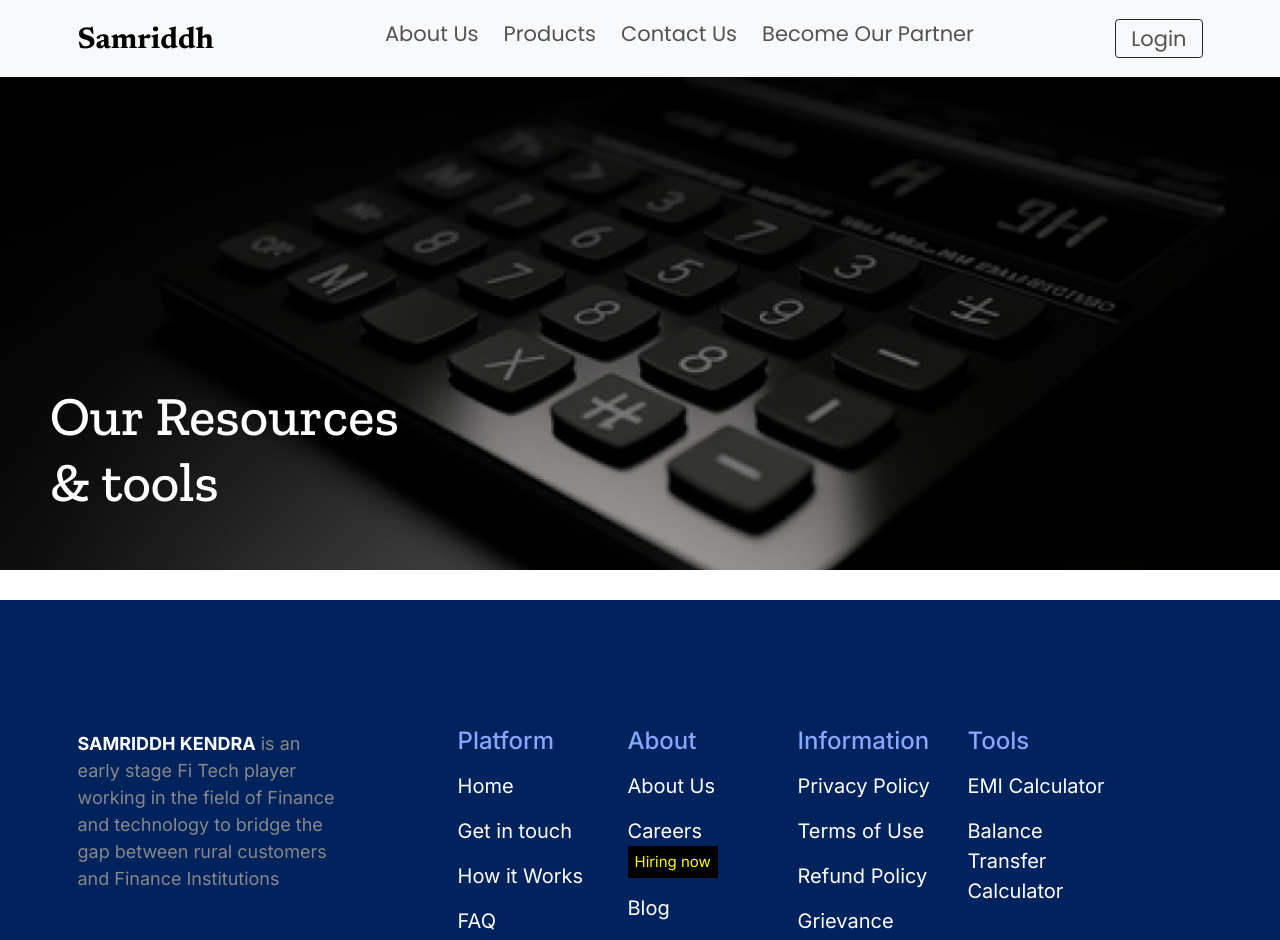
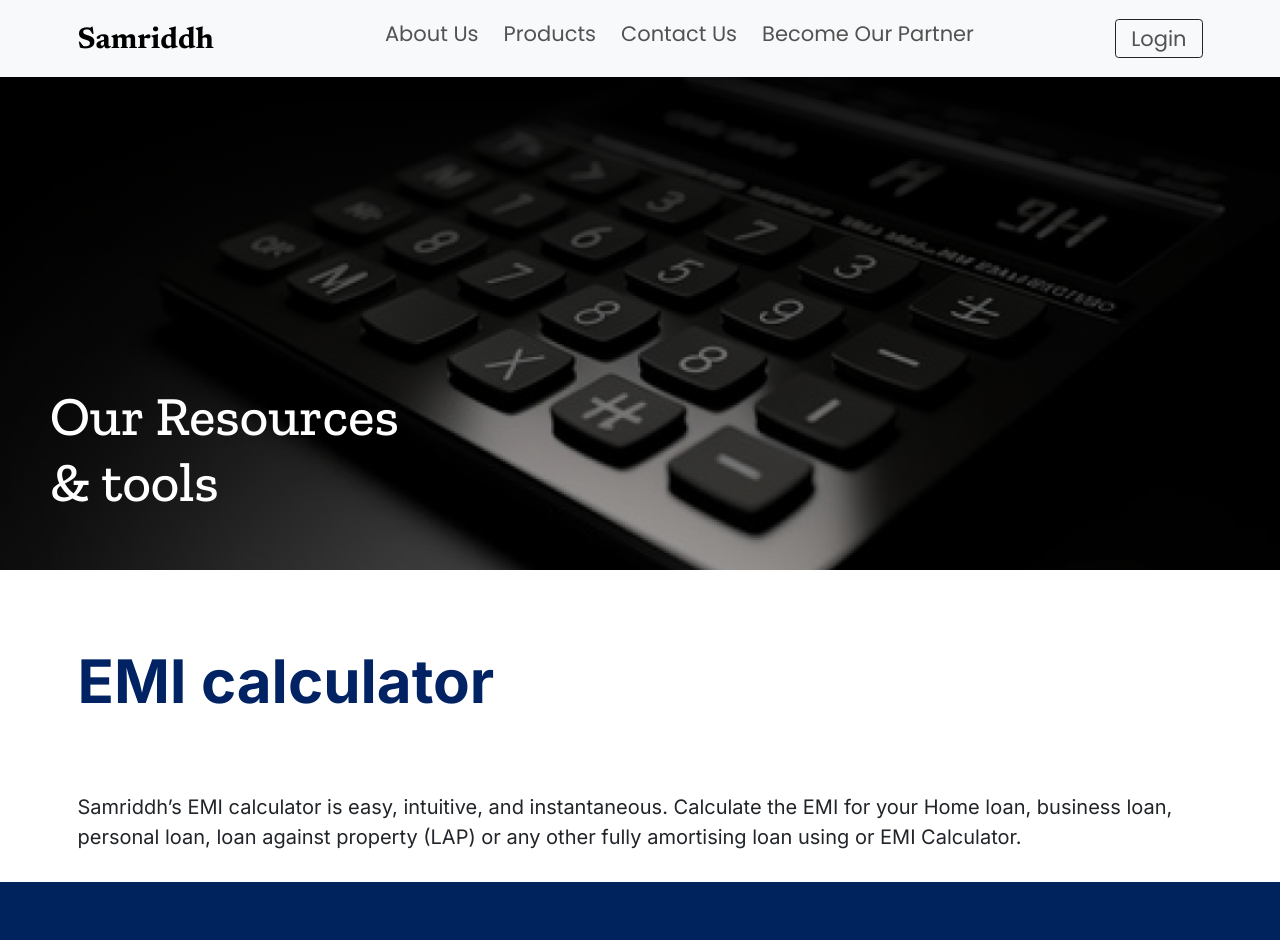
Before and after one commit to mohitanand744/Samriddh_React, a React (Vite) app: page /product_detailed_page in a window 1280 px wide. Shown: the top 940 px of the page. Built offline with nearby package versions, Linux system fonts and the light colour scheme.

Commit message:
added section 1

```diff
--- a/src/Pages/ProductDetailedPage.jsx
+++ b/src/Pages/ProductDetailedPage.jsx
@@ -1,4 +1,5 @@
 import React from "react";
+import ProductsTitles from "../components/Titles/ProductsTitles";
 
 const ProductDetailedPage = () => {
   return (
@@ -10,6 +11,18 @@ const ProductDetailedPage = () => {
           </h1>
         </div>
       </div>
+
+      <div className="productDetailedSection_2 mt-11">
+        <div className="container">
+          <ProductsTitles text={"EMI calculator"} />
+          <p className="mt-11 fs-20 font-inter">
+            Samriddh’s EMI calculator is easy, intuitive, and instantaneous.
+            Calculate the EMI for your Home loan, business loan, personal loan,
+            loan against property (LAP) or any other fully amortising loan using
+            or EMI Calculator.
+          </p>
+        </div>
+      </div>
     </div>
   );
 };
--- a/src/Pages/Products.jsx
+++ b/src/Pages/Products.jsx
@@ -1,5 +1,6 @@
 import React from "react";
 import ProductCard from "../components/Cards/ProductCard";
+import ProductsTitles from "../components/Titles/ProductsTitles";
 
 const Products = () => {
   return (
@@ -34,9 +35,7 @@ const Products = () => {
 
       <div className="container-fluid product_section_2">
         <div className="container">
-          <div className="header">
-            <h1 className="font-inter fw-bold fs-68 text-dark-blue">Loans</h1>
-          </div>
+          <ProductsTitles text={"Loans"} />
 
           <header className="my-5">
             <p className="fs-26 font-inter fw-semibold ">Secured Loans</p>
@@ -81,11 +80,7 @@ const Products = () => {
         </div>
 
         <div className="container mt-20 pb-5">
-          <div className="header">
-            <h1 className="font-inter fw-bold fs-68 text-dark-blue">
-              Insurance
-            </h1>
-          </div>
+          <ProductsTitles text={"Insurance"} />
 
           <div className="row mb-4 justify-content-center align-items-center">
             <div className="col-lg-6 col-md-12 col-12 m-lg-0 m-md-4 m-4">
--- /dev/null
+++ b/src/components/Titles/ProductsTitles.jsx
@@ -0,0 +1,11 @@
+import React from "react";
+
+const ProductsTitles = ({ text }) => {
+  return (
+    <div className="header">
+      <h1 className="font-inter fw-bold fs-68 text-dark-blue">{text}</h1>
+    </div>
+  );
+};
+
+export default ProductsTitles;
```
